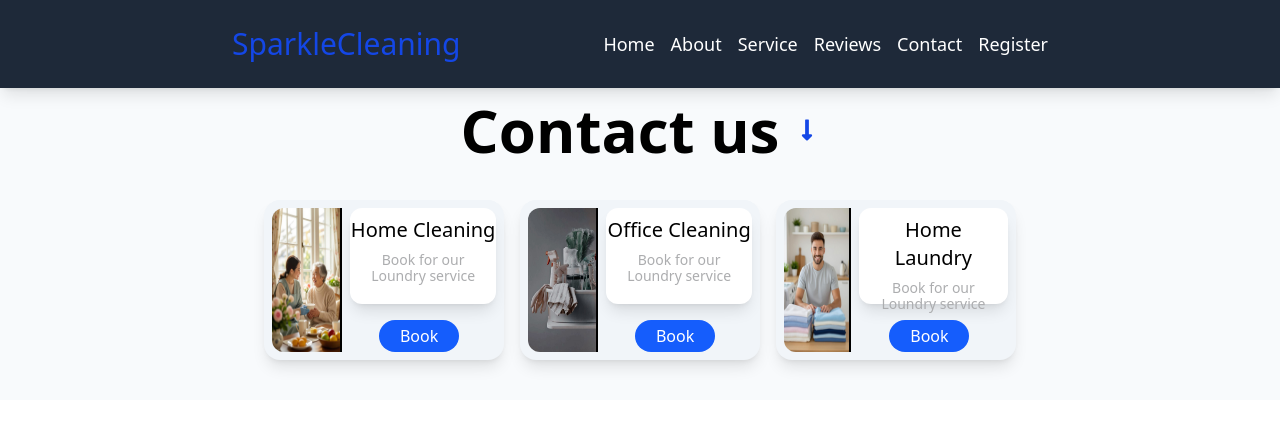
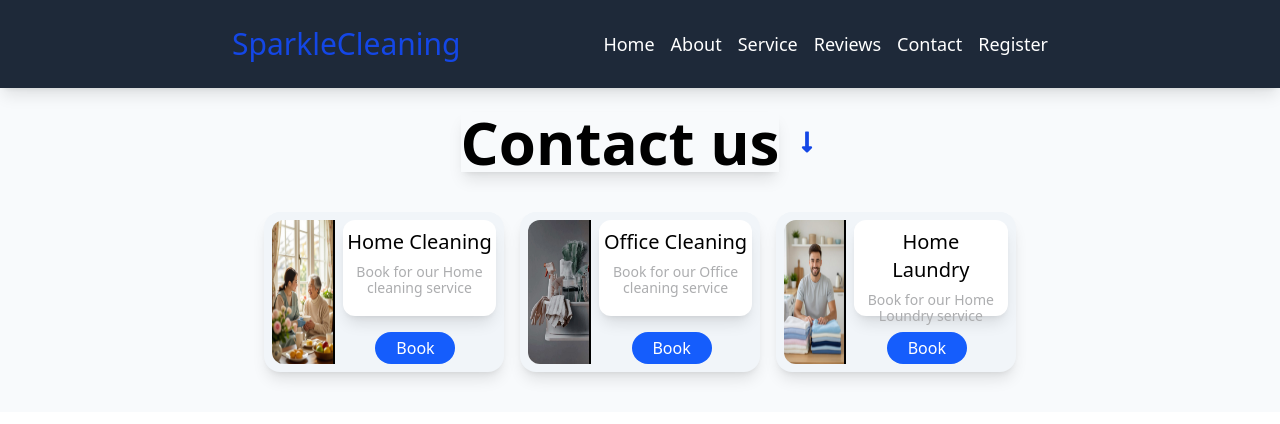
Before and after one commit to Dee-Tech-u/Sparkle-Cleaning, a React (Vite) app: page /Sparkle-Cleaning/contact in a window 1280 px wide. Shown: the top 424 px of the page. Built offline with nearby package versions, Linux system fonts and the light colour scheme.

Commit message:
commit changes

```diff
--- a/src/Components/Hero.jsx
+++ b/src/Components/Hero.jsx
@@ -18,7 +18,7 @@ const Hero = () => {
         <img src="laundry.jpg" alt="Home cleaner" />
       </div>
       <div className="size-70 custom-sm:w-50 custom-sm:h-60 bg-[#f3f4f6] text-center py-20 px-6 custom-sm:py-5 m-auto shadow-2xl rounded-2xl border-b-2 border-dotted border-blue-700">
-        <p className='text-sm text-[#575353]'>Our Sparkle Cleaning team can give you that perfect laundry touch, and turn those dirty cloths into admirable, sparkling cloths again with eco friendly soaps, that keeps the quality of the cloths, just in one call away.</p>
+        <p className='text-sm text-[#575353]'>Our Sparkle Cleaning team can give you that perfect laundry touch, and turn those dirty cloths into admirable, sparkling cloths again, with eco friendly soaps, that keeps the quality of the cloths, just in one call away.</p>
       </div>
       </div>
       <div className='flex flex-col custom-sm:flex-row custom-sm:max-w-lg custom-md:flex-row gap-4 py-16 px-4 m-auto bg-white'>
--- a/src/Pages/Contact.jsx
+++ b/src/Pages/Contact.jsx
@@ -6,11 +6,11 @@ import { Link } from 'react-router'
 const Contact = () => {
   return (
     <>
-    <div className='bg-slate-50 w-full flex items-center justify-center pt-25 pb-5 px-20'>
+    <div className='bg-slate-50 w-full flex items-center justify-center pt-28 pb-5 px-20'>
       <div className='flex flex-col items-center max-w-2xl gap-5'>
         <div className="flex flex-row items-center gap-4">
       <div>
-        <h1 className='text-2xl custom-sm:text-6xl font-bold text-black flex'>Contact us</h1>
+        <h1 className='text-2xl custom-sm:text-6xl font-bold text-black flex shadow-lg'>Contact us</h1>
       </div>
           <div>
             <FaLongArrowAltDown className='text-2xl text-blue-700'/>
@@ -28,7 +28,7 @@ const Contact = () => {
           <div className=' bg-white ml-2 pt-2 shadow-lg rounded-xl h-8/12'>
           <div>
             <h1 className='text-xl'>Home Cleaning</h1>
-          <p className='text-[#acadaf] leading-4 text-sm p-2'>Book for our Loundry service</p>
+          <p className='text-[#acadaf] leading-4 text-sm pt-2 px-1'>Book for our Home cleaning service</p>
           </div>
         </div>
         <Link to="https://wa.me/qr/OU3NPTAFYF67L1" target='-blank'>
@@ -44,7 +44,7 @@ const Contact = () => {
           <div className=' bg-white ml-2 pt-2 shadow-lg rounded-xl h-8/12'>
           <div>
             <h1 className='text-xl'>Office Cleaning</h1>
-          <p className='text-[#acadaf] leading-4 text-sm p-2'>Book for our Loundry service</p>
+          <p className='text-[#acadaf] leading-4 text-sm pt-2 px-1'>Book for our Office cleaning service</p>
           </div>
         </div>
         <Link to="https://wa.me/qr/OU3NPTAFYF67L1" target='-blank'>
@@ -60,7 +60,7 @@ const Contact = () => {
           <div className=' bg-white ml-2 p-2 shadow-lg rounded-xl h-8/12'>
           <div>
             <h1 className='text-xl'>Home Laundry</h1>
-          <p className='text-[#acadaf] leading-4 text-sm p-2'>Book for our Loundry service</p>
+          <p className='text-[#acadaf] leading-4 text-sm pt-2'>Book for our Home Loundry service</p>
           </div>
         </div>
         <Link to="https://wa.me/qr/OU3NPTAFYF67L1" target='-blank'>
--- a/src/Pages/Reviews.jsx
+++ b/src/Pages/Reviews.jsx
@@ -4,7 +4,7 @@ import { FaStar } from 'react-icons/fa'
 const Reviews = () => {
   return (
     <>
-    <div className="py-16 px-4 m-auto">
+    <div className="py-30 px-4 m-auto">
           <h2 className='text-3xl font-bold text-blue-900 text-center'>Loved By Over Thousand Clients
           </h2>
           <p className='text-center text-md mb-10'>Discover the reviews from sastified clients over time of using our services</p>
```
